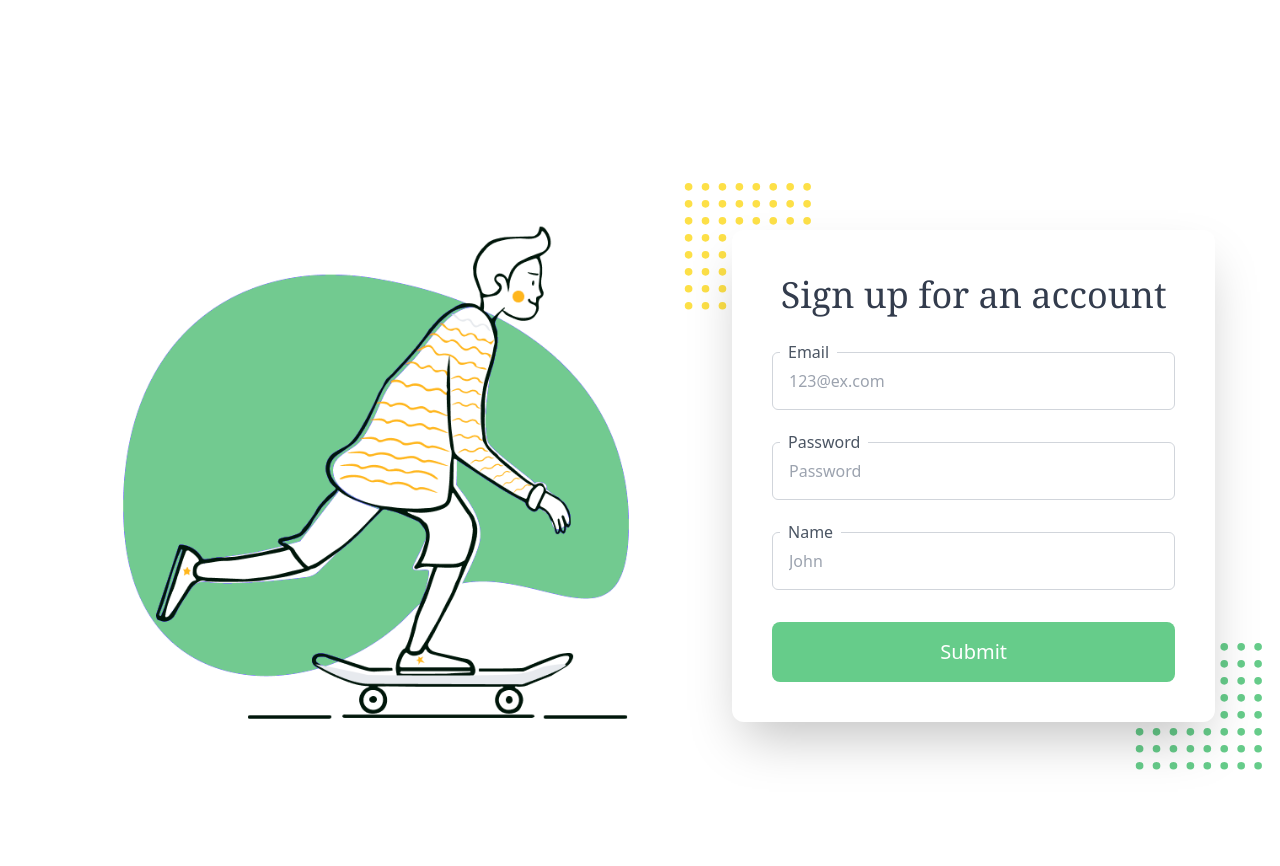
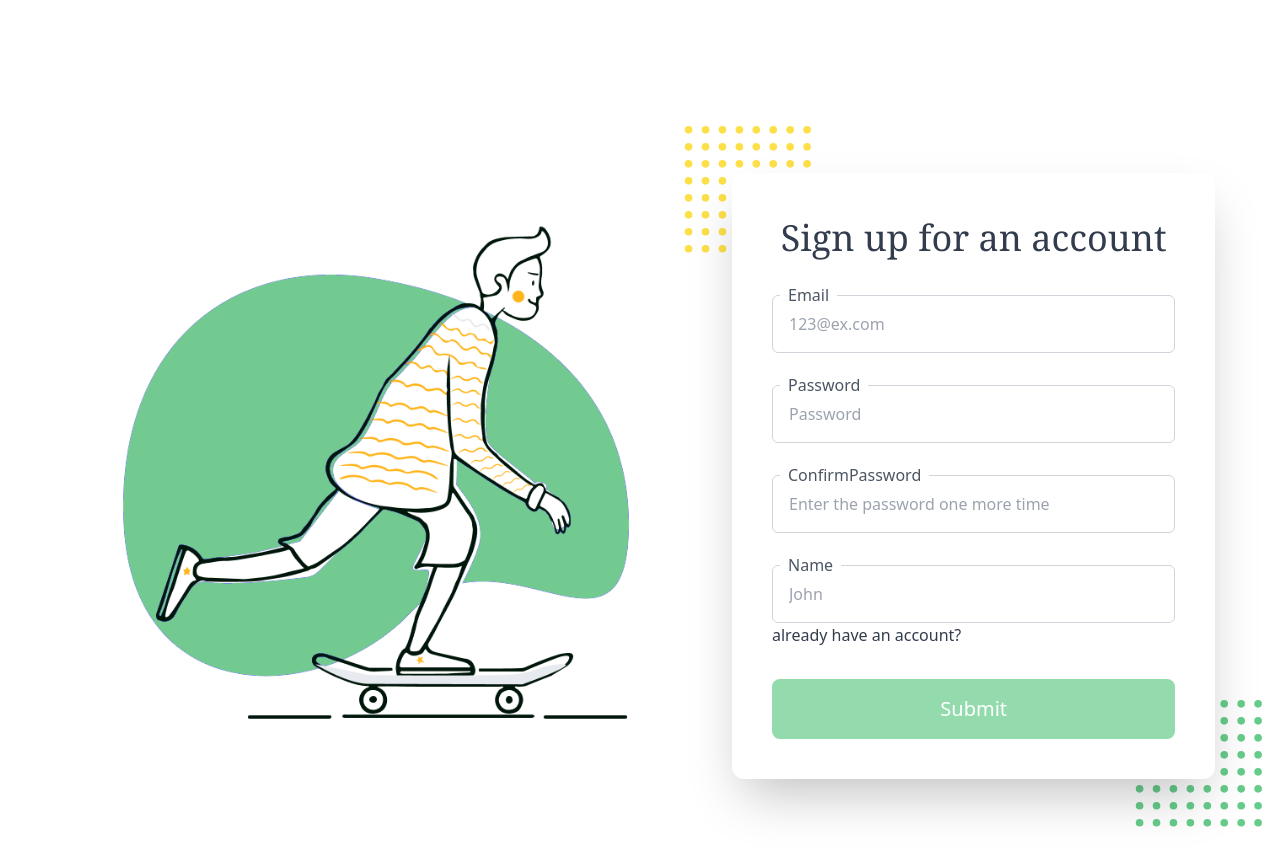
Before and after one commit to basel2053/Small-Blog-React, a React (Vite) app: page /signup in a window 1280 px wide. Shown: the top 866 px of the page. Built offline with nearby package versions, Linux system fonts and the light colour scheme.

Commit message:
adding login and signup validation

```diff
--- a/package.json
+++ b/package.json
@@ -9,6 +9,7 @@
     "preview": "vite preview"
   },
   "dependencies": {
+    "axios": "^1.3.4",
     "react": "^18.2.0",
     "react-dom": "^18.2.0",
     "react-router-dom": "^6.9.0"
--- a/src/App.tsx
+++ b/src/App.tsx
@@ -1,15 +1,22 @@
 import { Routes, Route } from 'react-router-dom';
+import { useContext } from 'react';
 import GetStarted from './pages/GetStarted';
 import Login from './pages/Login';
 import Signup from './pages/Signup';
+import BlogContext, { BlogContextProvider } from './store/blog-context';
+import Home from './pages/Home';
 
 const App = () => {
+  const { isLogged } = useContext(BlogContext);
+
   return (
-    <Routes>
-      <Route path='/' element={<GetStarted />} />
-      <Route path='/signup' element={<Signup />} />
-      <Route path='/login' element={<Login />} />
-    </Routes>
+    <BlogContextProvider>
+      <Routes>
+        <Route path='/' element={isLogged ? <Home /> : <GetStarted />} />
+        <Route path='/signup' element={<Signup />} />
+        <Route path='/login' element={<Login />} />
+      </Routes>
+    </BlogContextProvider>
   );
 };
 
--- a/src/components/Input.tsx
+++ b/src/components/Input.tsx
@@ -1,5 +1,17 @@
+import { ChangeEventHandler, FocusEventHandler } from 'react';
+
 type TInput = 'number' | 'password' | 'text';
-const Input = (props: { name: string; placeholder: string; type: TInput }) => {
+const Input = (props: {
+  name: string;
+  placeholder?: string;
+  type: TInput;
+  value: string;
+  id?: string;
+  onChange?: ChangeEventHandler;
+  onBlur?: FocusEventHandler;
+  defaultValue?: string;
+  className?: string;
+}) => {
   return (
     <div className='relative'>
       <p className='bg-white pt-0 pr-2 pb-0 pl-2 -mt-3 mr-0 mb-0 ml-2 font-medium text-gray-600 absolute'>
@@ -8,6 +20,10 @@ const Input = (props: { name: string; placeholder: string; type: TInput }) => {
       <input
         placeholder={props.placeholder}
         type={props.type}
+        value={props.value}
+        onChange={props.onChange}
+        onBlur={props.onBlur}
+        defaultValue={props.defaultValue}
         className='border placeholder-gray-400 focus:outline-none
                   focus:border-black w-full pt-4 pr-4 pb-4 pl-4 mt-2 mr-0 mb-0 ml-0 text-base block bg-white
                   border-gray-300 rounded-md'
--- /dev/null
+++ b/src/hook/use-http.tsx
@@ -0,0 +1,25 @@
+import axios, { AxiosError } from 'axios';
+
+type httpMethods = 'GET' | 'POST' | 'PATCH' | 'DELETE';
+
+const baseURL = 'http://localhost:3000/';
+
+const useHttp = async (body: object, path: string, method: httpMethods) => {
+  const res = await axios({
+    method,
+    url: `${baseURL}${path}`,
+    data: body,
+  }).catch((err: AxiosError) => {
+    console.log(err);
+    // if (err.response) setSubmitMsg(err.response.data + ', or the email is not valid');
+  });
+  if (res?.status === 200) {
+    // ? NOTE  simply to know whether the request successed or no we can return true or false based on if we got error or not
+    // setSubmitMsg('created sucessfully, you will be redirected');
+    // setTimeout(() => {
+    // navigate('/login');
+    // }, 3000);
+  }
+};
+
+export default useHttp;
--- /dev/null
+++ b/src/hook/use-input.tsx
@@ -0,0 +1,53 @@
+import React, { useReducer } from 'react';
+
+interface inputState {
+  value: string;
+  isTouched: boolean;
+}
+
+interface inputAction {
+  type: 'INPUT' | 'BLUR' | 'RESET';
+  value: string;
+  isTouched: boolean;
+}
+
+const defaultValues = { value: '', isTouched: false };
+const inputReducer = (state: inputState, action: inputAction) => {
+  if (action.type === 'INPUT') {
+    return { value: action.value, isTouched: state.isTouched };
+  }
+  if (action.type === 'BLUR') {
+    return { value: state.value, isTouched: action.isTouched };
+  }
+  if (action.type === 'RESET') {
+    return { value: action.value, isTouched: action.isTouched };
+  }
+  return { value: '', isTouched: false };
+};
+
+const useInput = (validate: Function) => {
+  const [input, dispatch] = useReducer(inputReducer, defaultValues);
+  const isValid = validate(input.value);
+  const hasError = !isValid && input.isTouched;
+  const inputChangeHandler = (e: React.ChangeEvent<HTMLInputElement>) => {
+    dispatch({ type: 'INPUT', value: e.target.value, isTouched: false });
+  };
+
+  const inputBlurHandler = () => {
+    dispatch({ type: 'BLUR', isTouched: true, value: '' });
+  };
+
+  const reset = () => {
+    dispatch({ type: 'RESET', isTouched: false, value: '' });
+  };
+  return {
+    value: input.value,
+    isValid,
+    hasError,
+    inputChangeHandler,
+    inputBlurHandler,
+    reset,
+  };
+};
+
+export default useInput;
--- /dev/null
+++ b/src/interface/post.ts
@@ -0,0 +1,7 @@
+export interface IPost {
+  id?: number;
+  title: string;
+  description: string;
+  image: string;
+  userId: number;
+}
--- /dev/null
+++ b/src/interface/user.ts
@@ -0,0 +1,6 @@
+export interface IUser {
+  id?: number;
+  email: string;
+  password: string;
+  name?: string;
+}
--- /dev/null
+++ b/src/pages/Home.tsx
@@ -0,0 +1,5 @@
+const Home = () => {
+  return <h1>Hey this is home</h1>;
+};
+
+export default Home;
--- a/src/pages/Login.tsx
+++ b/src/pages/Login.tsx
@@ -1,6 +1,13 @@
 import Input from '../components/Input';
+import useInput from '../hook/use-input';
 
 const Login = () => {
+  const emailInput = useInput((val: string) => val.includes('@') && val.length > 4);
+  const passwordInput = useInput((val: string) => val.length >= 6 && val.length <= 16);
+  let formIsValid = false;
+  if (emailInput.isValid && passwordInput.isValid) {
+    formIsValid = true;
+  }
   return (
     <div className='min-h-screen bg-base-100 flex justify-center items-center'>
       <div className='absolute w-60 h-60 rounded-xl bg-primary -top-5 -left-16 z-0 transform rotate-45 hidden md:block'></div>
@@ -13,11 +20,36 @@ const Login = () => {
           </p>
         </div>
         <div className='space-y-4'>
-          <Input name='Email' placeholder='123@ex.com' type='text' />
-          <Input name='Password' placeholder='Password' type='password' />
+          <Input
+            name='Email'
+            placeholder='123@ex.com'
+            type='text'
+            value={emailInput.value}
+            onChange={emailInput.inputChangeHandler}
+            onBlur={emailInput.inputBlurHandler}
+            className={emailInput.hasError ? 'border-rose-500' : ''}
+          />
+          {emailInput.hasError && (
+            <p className='text-xs font-medium mt-1 text-rose-500'>Email must be valid (contains @).</p>
+          )}
+          <Input
+            name='Password'
+            placeholder='Password'
+            type='password'
+            value={passwordInput.value}
+            onChange={passwordInput.inputChangeHandler}
+            onBlur={passwordInput.inputBlurHandler}
+            className={passwordInput.hasError ? 'border-rose-500' : ''}
+          />
+          {passwordInput.hasError && (
+            <p className='text-xs font-medium mt-1 text-rose-500'>Password must be between 6 and 16 characters.</p>
+          )}
         </div>
         <div className='text-center mt-6'>
-          <button className='py-3 w-64 text-xl text-white bg-primary rounded-lg transition-colors hover:bg-primary-focus'>
+          <button
+            className='py-3 w-full text-xl text-white cursor-pointer bg-primary rounded-lg transition-colors hover:bg-primary-focus disabled:cursor-default disabled:bg-primary disabled:bg-opacity-80'
+            disabled={!formIsValid}
+          >
             Login
           </button>
           <p className='mt-4 text-sm'>
--- a/src/pages/Signup.tsx
+++ b/src/pages/Signup.tsx
@@ -1,7 +1,33 @@
+import { Link, useNavigate } from 'react-router-dom';
 import Input from '../components/Input';
 import Square from '../components/Square';
+import useInput from '../hook/use-input';
+import useHttp from '../hook/use-http';
 
 const Signup = () => {
+  // ! this variable may be used to display a msg to user incase we got some response from backend
+  //  const [submitMsg, setSubmitMsg] = useState('');
+  const emailInput = useInput((val: string) => val.includes('@') && val.length > 4);
+  const passwordInput = useInput((val: string) => val.length >= 6 && val.length <= 16);
+  const confirmInput = useInput((val: string) => val === passwordInput.value);
+  const nameInput = useInput((val: string) => val.trim() !== '');
+  const navigate = useNavigate();
+
+  let formIsValid = false;
+  if (emailInput.isValid && passwordInput.isValid && confirmInput.isValid) {
+    formIsValid = true;
+  }
+
+  const registerHandler = async () => {
+    const user = {
+      email: emailInput.value,
+      password: passwordInput.value,
+      confirmPassword: confirmInput.value,
+      name: nameInput.value,
+    };
+    // useHttp(user, 'users/signup', 'POST');
+  };
+
   return (
     <div className='bg-white relative lg:py-20'>
       <div
@@ -21,13 +47,61 @@ const Signup = () => {
             >
               <p className='w-full text-4xl font-medium text-center leading-snug font-serif'>Sign up for an account</p>
               <div className='w-full mt-6 mr-0 mb-0 ml-0 relative space-y-8'>
-                <Input name='Email' placeholder='123@ex.com' type='text' />
-                <Input name='Password' placeholder='Password' type='password' />
-                <Input name='Name' placeholder='John' type='text' />
+                <Input
+                  name='Email'
+                  placeholder='123@ex.com'
+                  type='text'
+                  value={emailInput.value}
+                  onChange={emailInput.inputChangeHandler}
+                  onBlur={emailInput.inputBlurHandler}
+                  className={emailInput.hasError ? 'border-rose-500' : ''}
+                />
+                {emailInput.hasError && (
+                  <p className='text-xs font-medium inline text-rose-500'>Email must be valid (contains @).</p>
+                )}
+                <Input
+                  name='Password'
+                  placeholder='Password'
+                  type='password'
+                  value={passwordInput.value}
+                  onChange={passwordInput.inputChangeHandler}
+                  onBlur={passwordInput.inputBlurHandler}
+                  className={passwordInput.hasError ? 'border-rose-500' : ''}
+                />
+                {passwordInput.hasError && (
+                  <p className='text-xs font-medium inline text-rose-500'>
+                    Password must be between 6 and 16 characters.
+                  </p>
+                )}
+                <Input
+                  name='ConfirmPassword'
+                  placeholder='Enter the password one more time'
+                  type='password'
+                  value={confirmInput.value}
+                  onChange={confirmInput.inputChangeHandler}
+                  onBlur={confirmInput.inputBlurHandler}
+                  className={confirmInput.hasError ? 'border-rose-500' : ''}
+                />
+                {confirmInput.hasError && (
+                  <p className='text-xs font-medium inline text-rose-500'>Password doesn't match.</p>
+                )}
+                <Input
+                  name='Name'
+                  placeholder='John'
+                  type='text'
+                  value={nameInput.value}
+                  onChange={nameInput.inputChangeHandler}
+                  onBlur={nameInput.inputBlurHandler}
+                />
+                <Link to='/login' className='inline transition-colors hover:text-primary'>
+                  already have an account?
+                </Link>
                 <div className='relative'>
                   <button
                     className='w-full inline-block pt-4 pr-5 pb-4 pl-5 text-xl font-medium text-center cursor-pointer text-white bg-primary
-                  rounded-lg transition duration-200 hover:bg-primary-focus'
+                  rounded-lg transition duration-200 hover:bg-primary-focus disabled:bg-primary disabled:bg-opacity-70 disabled:cursor-default'
+                    disabled={!formIsValid}
+                    onClick={registerHandler}
                   >
                     Submit
                   </button>
--- a/src/store/blog-context.tsx
+++ b/src/store/blog-context.tsx
@@ -1,14 +1,16 @@
 import React, { useEffect, useState } from 'react';
+import { IPost } from '../interface/post';
 
 const BlogContext = React.createContext({
   isLogged: false,
-  posts: [],
+  posts: [] as IPost[],
   onLogin: (data: { token: string; userId: string }) => {},
   onLogout: () => {},
 });
 
 export const BlogContextProvider = (props: { children: React.ReactNode }) => {
-  const [isLogged, setIsLoggedIn] = useState(false);
+  const [isLogged, setIsLoggedIn] = useState<boolean>(false);
+  const [posts, setPosts] = useState<IPost[]>([]);
   useEffect(() => {
     const getLogged = localStorage.getItem('isLogged');
     if (getLogged) {
@@ -22,7 +24,11 @@ export const BlogContextProvider = (props: { children: React.ReactNode }) => {
     setIsLoggedIn(true);
   };
 
-  return <BlogContext.Provider value={{ isLogged }}>{props.children}</BlogContext.Provider>;
+  return (
+    <BlogContext.Provider value={{ isLogged, posts, onLogin: loginHandler, onLogout: logoutHandler }}>
+      {props.children}
+    </BlogContext.Provider>
+  );
 };
 
-export default BlogContextProvider;
+export default BlogContext;
```
Also changed, not shown: 1 other file (tests, documents, lock files or other folders).
